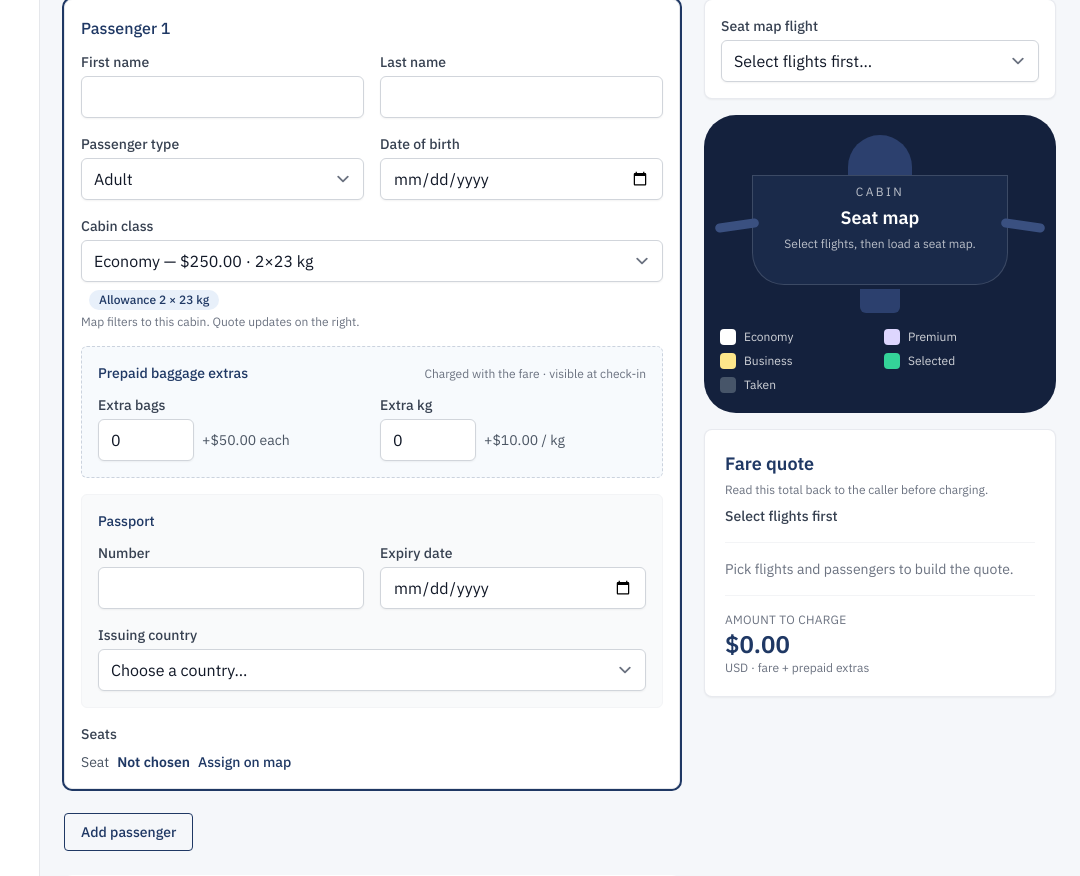
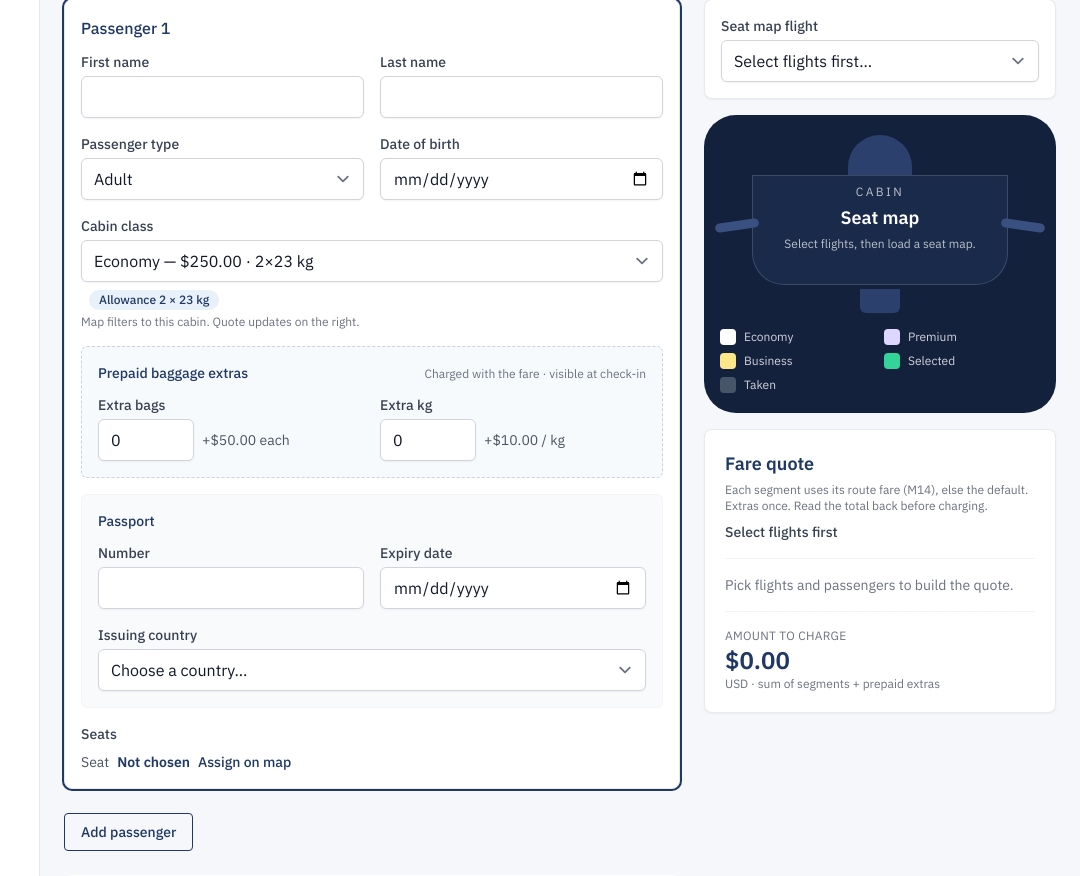
Before and after one commit to tima-gitHb/arcs, a Laravel app: page /reservation/create in a window 1280 px wide. Shown: the part 745-1621 px from the top of the page, without its empty margins (200-1280 px from the left). Run offline with Laravel 12, Linux system fonts and the light colour scheme; a user stored in the database is signed in; data comes from the database, SQL or seed files in the repository; style sheets or scripts are compiled from the project's sources; parts of the project's set-up code (start-up, migrations or seed data) failed here and were passed over.

Commit message:
R12: show and charge the journey as the sum of each segment fare (SR-69)
The booking quote lists each flight with its route or default fare, adds extras once, and the card is charged for that total.

Co-authored-by: Cursor <cursoragent@cursor.com>

```diff
--- a/app/Http/Controllers/Reservation/ReservationController.php
+++ b/app/Http/Controllers/Reservation/ReservationController.php
@@ -24,6 +24,7 @@ use App\Models\Flight;
 use App\Models\Passenger;
 use App\Models\Reservation;
 use App\Services\CorrectionService;
+use App\Services\FareService;
 use App\Services\Payments\CardDetails;
 use App\Services\PnrGenerator;
 use App\Services\ReservationService;
@@ -277,7 +278,7 @@ class ReservationController extends Controller
         return response()->json(['seats' => $seatService->seatMap($flight)]);
     }
 
-    public function confirmation(Reservation $reservation): View
+    public function confirmation(Reservation $reservation, FareService $fares): View
     {
         $reservation->load([
             'flight',
@@ -291,6 +292,7 @@ class ReservationController extends Controller
         return view('reservation.confirmation', [
             'reservation' => $reservation,
             'payment' => $reservation->farePayment(),
+            'journeyQuote' => $fares->journeyQuote($reservation),
         ]);
     }
 
--- a/resources/views/reservation/confirmation.blade.php
+++ b/resources/views/reservation/confirmation.blade.php
@@ -15,6 +15,7 @@
             @include('reservation.partials.eticket', [
                 'reservation' => $reservation,
                 'payment' => $payment,
+                'journeyQuote' => $journeyQuote,
             ])
         </div>
 
--- a/resources/views/reservation/create.blade.php
+++ b/resources/views/reservation/create.blade.php
@@ -170,16 +170,18 @@
 
                 <div class="rounded-lg border border-navy/10 bg-white p-5 shadow-sm">
                     <h2 class="text-lg font-semibold text-navy">Fare quote</h2>
-                    <p class="mt-1 text-xs text-gray-500">Read this total back to the caller before charging.</p>
+                    <p class="mt-1 text-xs text-gray-500">
+                        Each segment uses its route fare (M14), else the default. Extras once. Read the total back before charging.
+                    </p>
                     <p id="summary-flight" class="mt-2 text-sm font-medium text-gray-700">No flight selected</p>
 
-                    <ul id="price-lines" class="mt-4 space-y-2 border-t border-gray-100 pt-4 text-sm text-gray-800"></ul>
+                    <ul id="price-lines" class="mt-4 space-y-3 border-t border-gray-100 pt-4 text-sm text-gray-800"></ul>
 
                     <div class="mt-4 flex items-end justify-between border-t border-gray-100 pt-4">
                         <div>
                             <p class="text-xs uppercase tracking-wide text-gray-500">Amount to charge</p>
                             <p class="text-2xl font-semibold text-navy"><span id="price-total">$0.00</span></p>
-                            <p class="text-xs text-gray-500">USD · fare + prepaid extras</p>
+                            <p class="text-xs text-gray-500">USD · sum of segments + prepaid extras</p>
                         </div>
                     </div>
                 </div>
@@ -324,7 +326,7 @@
             return adult?.querySelector('.passenger-cabin')?.value || '';
         }
 
-        function fareCents(cabin, type, origin = null, destination = null) {
+        function fareLookup(cabin, type, origin = null, destination = null) {
             const route = fares.find((item) =>
                 item.cabin === cabin
                 && item.type === type
@@ -332,15 +334,21 @@
                 && item.destination === destination
             );
             if (route) {
-                return route.cents;
+                return { cents: route.cents, source: 'route' };
             }
 
-            return fares.find((item) =>
+            const fallback = fares.find((item) =>
                 item.cabin === cabin
                 && item.type === type
                 && item.origin === null
                 && item.destination === null
-            )?.cents ?? null;
+            );
+
+            return fallback ? { cents: fallback.cents, source: 'default' } : null;
+        }
+
+        function fareCents(cabin, type, origin = null, destination = null) {
+            return fareLookup(cabin, type, origin, destination)?.cents ?? null;
         }
 
         function selectedFlightIds(box) {
@@ -635,13 +643,16 @@
 
         function refreshPrice() {
             const flights = selectedFlights();
-            const lines = [];
+            const segments = [];
+            const extras = [];
             let total = 0;
             let extraBags = 0;
             let extraKg = 0;
 
             flights.forEach((flight) => {
                 const groups = new Map();
+                const segmentLines = [];
+                let segmentTotal = 0;
 
                 rows().forEach((row) => {
                     const type = row.querySelector('.passenger-type').value;
@@ -657,20 +668,29 @@
 
                 groups.forEach((quantity, key) => {
                     const [cabin, type] = key.split('|');
-                    const unit = fareCents(cabin, type, flight.origin, flight.destination);
+                    const fare = fareLookup(cabin, type, flight.origin, flight.destination);
 
-                    if (unit === null) {
+                    if (fare === null) {
                         return;
                     }
 
-                    const amount = quantity * unit;
+                    const amount = quantity * fare.cents;
+                    segmentTotal += amount;
                     total += amount;
-                    lines.push({
-                        label: `${flight.origin}→${flight.destination} ${flight.flight_no}: ${cabin} ${type}`,
-                        detail: quantity === 1 ? formatMoney(unit) : `${quantity} × ${formatMoney(unit)}`,
+                    segmentLines.push({
+                        label: `${cabin} ${type}`,
+                        detail: `${quantity === 1 ? formatMoney(fare.cents) : `${quantity} × ${formatMoney(fare.cents)}`} · ${fare.source === 'route' ? 'route fare' : 'default fare'}`,
                         amount: formatMoney(amount),
                     });
                 });
+
+                if (segmentLines.length > 0) {
+                    segments.push({
+                        title: `${flight.origin}→${flight.destination} · ${flight.flight_no}`,
+                        total: formatMoney(segmentTotal),
+                        lines: segmentLines,
+                    });
+                }
             });
 
             rows().forEach((row) => {
@@ -685,7 +705,7 @@
             if (extraBags > 0 && fees.extra_bag > 0) {
                 const amount = extraBags * fees.extra_bag;
                 total += amount;
-                lines.push({
+                extras.push({
                     label: 'Extra bags',
                     detail: `${extraBags} × ${formatMoney(fees.extra_bag)}`,
                     amount: formatMoney(amount),
@@ -695,7 +715,7 @@
             if (extraKg > 0 && fees.extra_kg > 0) {
                 const amount = extraKg * fees.extra_kg;
                 total += amount;
-                lines.push({
+                extras.push({
                     label: 'Extra weight',
                     detail: `${extraKg} kg × ${formatMoney(fees.extra_kg)}`,
                     amount: formatMoney(amount),
@@ -705,15 +725,29 @@
             const listEl = document.getElementById('price-lines');
             listEl.replaceChildren();
 
-            if (lines.length === 0) {
+            if (segments.length === 0 && extras.length === 0) {
                 const empty = document.createElement('li');
                 empty.className = 'text-gray-500';
                 empty.textContent = 'Pick flights and passengers to build the quote.';
                 listEl.appendChild(empty);
             } else {
-                lines.forEach((line) => {
+                segments.forEach((segment) => {
+                    const header = document.createElement('li');
+                    header.className = 'flex items-baseline justify-between gap-3 border-b border-gray-100 pb-1 text-xs font-semibold uppercase tracking-wide text-navy';
+                    header.innerHTML = `<span>${segment.title}</span><span>${segment.total}</span>`;
+                    listEl.appendChild(header);
+
+                    segment.lines.forEach((line) => {
+                        const item = document.createElement('li');
+                        item.className = 'flex items-start justify-between gap-3 pl-1';
+                        item.innerHTML = `<span><span class="font-medium text-gray-900">${line.label}</span><span class="mt-0.5 block text-xs text-gray-500">${line.detail}</span></span><span class="font-medium">${line.amount}</span>`;
+                        listEl.appendChild(item);
+                    });
+                });
+
+                extras.forEach((line) => {
                     const item = document.createElement('li');
-                    item.className = 'flex items-start justify-between gap-3';
+                    item.className = 'flex items-start justify-between gap-3 border-t border-dashed border-gray-100 pt-2';
                     item.innerHTML = `<span><span class="font-medium text-gray-900">${line.label}</span><span class="mt-0.5 block text-xs text-gray-500">${line.detail}</span></span><span class="font-medium">${line.amount}</span>`;
                     listEl.appendChild(item);
                 });
--- a/resources/views/reservation/partials/eticket.blade.php
+++ b/resources/views/reservation/partials/eticket.blade.php
@@ -13,7 +13,7 @@
                 <p class="mt-2 text-sm text-gray-500">Give this PNR to the passenger for check-in.</p>
             </div>
             @if ($payment)
-                <x-receipt :payment="$payment" />
+                <x-receipt :payment="$payment" :lines="$journeyQuote->lines ?? []" />
             @endif
         </div>
     </div>
```
Also changed, not shown: tests/Feature/R12JourneyPriceTest.php (added, +209 -0 lines).
